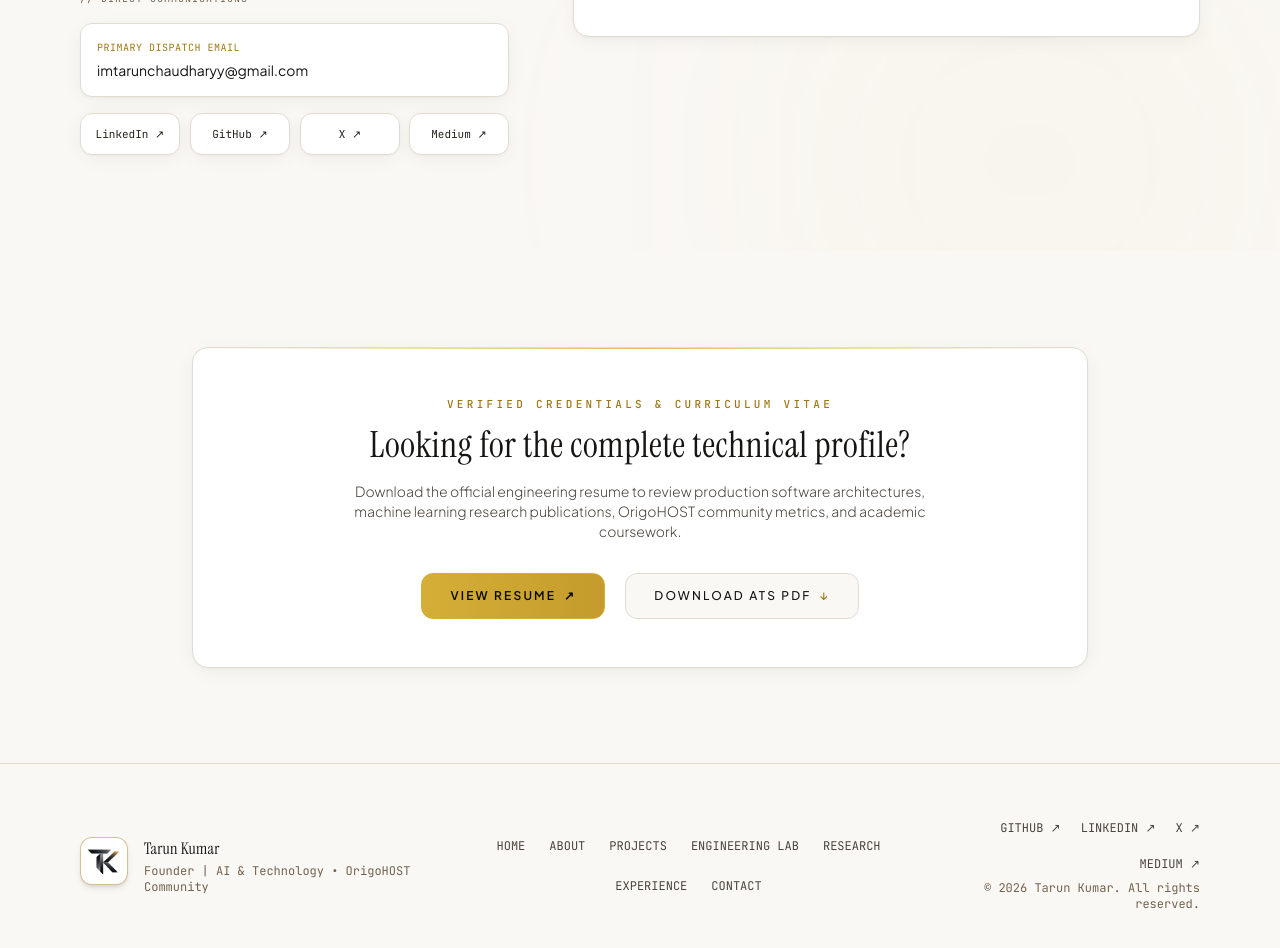
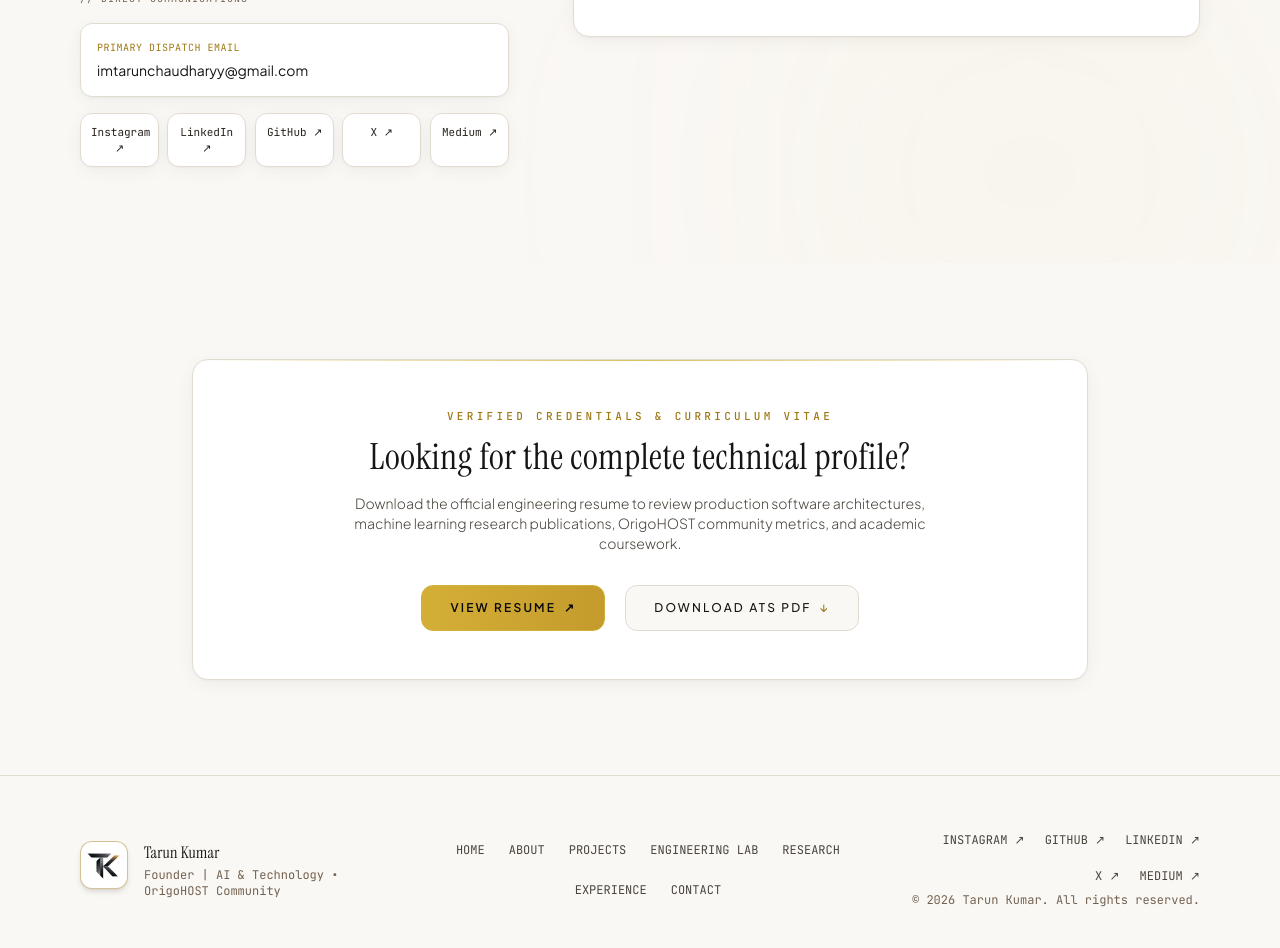
Before and after one commit to heytarunkumar/tarunportfolio, a React (Vite) app: page /contact in a window 1280 px wide. Shown: the part 580-1528 px from the top of the page. Built offline with nearby package versions, Linux system fonts and the light colour scheme.

Commit message:
feat: add Instagram social handle across footer contact CMS and schema

```diff
--- a/index.html
+++ b/index.html
@@ -116,6 +116,7 @@
         "url": "https://www.heytarunkumar.com",
         "image": "https://www.heytarunkumar.com/images/tarun-executive.jpg",
         "sameAs": [
+          "https://instagram.com/heytarunkumar",
           "https://github.com/haytarunkumar",
           "https://linkedin.com/in/haytarunkumar",
           "https://x.com/heytarunkumarr",
--- a/src/admin/pages/AdminPageManager.tsx
+++ b/src/admin/pages/AdminPageManager.tsx
@@ -22,6 +22,7 @@ export const AdminPageManager: React.FC = () => {
 
   // Contact Form State
   const [email, setEmail] = useState(profile.email || contact?.email || 'imtarunchaudharyy@gmail.com');
+  const [instagram, setInstagram] = useState(profile.socials?.instagram || 'https://instagram.com/heytarunkumar');
   const [github, setGithub] = useState(profile.socials?.github || 'https://github.com/haytarunkumar');
   const [linkedin, setLinkedin] = useState(profile.socials?.linkedin || 'https://linkedin.com/in/haytarunkumar');
   const [medium, setMedium] = useState(profile.socials?.medium || 'https://medium.com/@haytarunkumar');
@@ -75,6 +76,7 @@ export const AdminPageManager: React.FC = () => {
         linkedin,
         medium,
         x: xSocial,
+        instagram,
       },
     });
 
@@ -371,6 +373,19 @@ export const AdminPageManager: React.FC = () => {
             <div className="grid grid-cols-1 sm:grid-cols-2 gap-4">
               <div>
                 <label className="block text-[#A8988B] uppercase font-mono text-[11px] mb-1.5">
+                  INSTAGRAM PROFILE URL (@heytarunkumar)
+                </label>
+                <input
+                  type="url"
+                  value={instagram}
+                  onChange={(e) => setInstagram(e.target.value)}
+                  placeholder="https://instagram.com/heytarunkumar"
+                  className="w-full bg-[#0A0908] border border-[#26211B] focus:border-[#D4AF37] text-white p-3.5 rounded-xl outline-none font-mono transition-all"
+                />
+              </div>
+
+              <div>
+                <label className="block text-[#A8988B] uppercase font-mono text-[11px] mb-1.5">
                   GITHUB PROFILE URL
                 </label>
                 <input
@@ -381,7 +396,9 @@ export const AdminPageManager: React.FC = () => {
                   className="w-full bg-[#0A0908] border border-[#26211B] focus:border-[#D4AF37] text-white p-3.5 rounded-xl outline-none font-mono transition-all"
                 />
               </div>
+            </div>
 
+            <div className="grid grid-cols-1 sm:grid-cols-3 gap-4">
               <div>
                 <label className="block text-[#A8988B] uppercase font-mono text-[11px] mb-1.5">
                   LINKEDIN PROFILE URL
@@ -394,9 +411,7 @@ export const AdminPageManager: React.FC = () => {
                   className="w-full bg-[#0A0908] border border-[#26211B] focus:border-[#D4AF37] text-white p-3.5 rounded-xl outline-none font-mono transition-all"
                 />
               </div>
-            </div>
 
-            <div className="grid grid-cols-1 sm:grid-cols-2 gap-4">
               <div>
                 <label className="block text-[#A8988B] uppercase font-mono text-[11px] mb-1.5">
                   MEDIUM PROFILE URL
--- a/src/admin/pages/AdminSeoManager.tsx
+++ b/src/admin/pages/AdminSeoManager.tsx
@@ -114,6 +114,7 @@ export const AdminSeoManager: React.FC = () => {
     jobTitle: 'Python Developer | Cloud & DevOps Engineer',
     url: canonicalUrl,
     sameAs: [
+      'https://instagram.com/heytarunkumar',
       'https://github.com/haytarunkumar',
       'https://linkedin.com/in/haytarunkumar',
       'https://x.com/heytarunkumarr',
--- a/src/components/ContactSection.tsx
+++ b/src/components/ContactSection.tsx
@@ -67,6 +67,7 @@ export const ContactSection: React.FC = () => {
   };
 
   const contactEmail = contact?.email || profile?.email || 'imtarunchaudharyy@gmail.com';
+  const instagramUrl = profile?.socials?.instagram || 'https://instagram.com/heytarunkumar';
   const linkedinUrl = profile?.socials?.linkedin || 'https://linkedin.com/in/haytarunkumar';
   const githubUrl = profile?.socials?.github || 'https://github.com/haytarunkumar';
   const xUrl = profile?.socials?.x || 'https://x.com/heytarunkumarr';
@@ -160,12 +161,20 @@ export const ContactSection: React.FC = () => {
                 <div className="text-sm text-white font-sans group-hover:text-[#D4AF37] transition-colors">{contactEmail}</div>
               </a>
 
-              <div className="grid grid-cols-2 sm:grid-cols-4 gap-2.5">
+              <div className="grid grid-cols-2 sm:grid-cols-3 lg:grid-cols-5 gap-2">
+                <a
+                  href={instagramUrl}
+                  target="_blank"
+                  rel="noopener noreferrer"
+                  className="card-lift p-2.5 rounded-xl border border-[#26211B] bg-[#12100E] hover:border-[#D4AF37]/40 text-center transition-all group"
+                >
+                  <span className="block text-[11px] text-[#E8DFD8] group-hover:text-[#D4AF37] font-mono">Instagram ↗</span>
+                </a>
                 <a
                   href={linkedinUrl}
                   target="_blank"
                   rel="noopener noreferrer"
-                  className="card-lift p-3 rounded-xl border border-[#26211B] bg-[#12100E] hover:border-[#D4AF37]/40 text-center transition-all group"
+                  className="card-lift p-2.5 rounded-xl border border-[#26211B] bg-[#12100E] hover:border-[#D4AF37]/40 text-center transition-all group"
                 >
                   <span className="block text-[11px] text-[#E8DFD8] group-hover:text-[#D4AF37] font-mono">LinkedIn ↗</span>
                 </a>
@@ -173,7 +182,7 @@ export const ContactSection: React.FC = () => {
                   href={githubUrl}
                   target="_blank"
                   rel="noopener noreferrer"
-                  className="card-lift p-3 rounded-xl border border-[#26211B] bg-[#12100E] hover:border-[#D4AF37]/40 text-center transition-all group"
+                  className="card-lift p-2.5 rounded-xl border border-[#26211B] bg-[#12100E] hover:border-[#D4AF37]/40 text-center transition-all group"
                 >
                   <span className="block text-[11px] text-[#E8DFD8] group-hover:text-[#D4AF37] font-mono">GitHub ↗</span>
                 </a>
@@ -181,7 +190,7 @@ export const ContactSection: React.FC = () => {
                   href={xUrl}
                   target="_blank"
                   rel="noopener noreferrer"
-                  className="card-lift p-3 rounded-xl border border-[#26211B] bg-[#12100E] hover:border-[#D4AF37]/40 text-center transition-all group"
+                  className="card-lift p-2.5 rounded-xl border border-[#26211B] bg-[#12100E] hover:border-[#D4AF37]/40 text-center transition-all group"
                 >
                   <span className="block text-[11px] text-[#E8DFD8] group-hover:text-[#D4AF37] font-mono">X ↗</span>
                 </a>
@@ -189,7 +198,7 @@ export const ContactSection: React.FC = () => {
                   href={mediumUrl}
                   target="_blank"
                   rel="noopener noreferrer"
-                  className="card-lift p-3 rounded-xl border border-[#26211B] bg-[#12100E] hover:border-[#D4AF37]/40 text-center transition-all group"
+                  className="card-lift p-2.5 rounded-xl border border-[#26211B] bg-[#12100E] hover:border-[#D4AF37]/40 text-center transition-all group"
                 >
                   <span className="block text-[11px] text-[#E8DFD8] group-hover:text-[#D4AF37] font-mono">Medium ↗</span>
                 </a>
--- a/src/components/layout/Footer.tsx
+++ b/src/components/layout/Footer.tsx
@@ -68,6 +68,14 @@ export const Footer: React.FC = () => {
         <div className="text-center md:text-right text-xs font-mono text-[#8C6D4F]">
           <div className="flex flex-wrap justify-center md:justify-end gap-5 mb-2 text-[#C4B5A5]">
             <a
+              href={profile?.socials?.instagram || 'https://instagram.com/heytarunkumar'}
+              target="_blank"
+              rel="noopener noreferrer"
+              className="hover:text-[#D4AF37] transition-colors"
+            >
+              INSTAGRAM ↗
+            </a>
+            <a
               href={profile?.socials?.github || 'https://github.com/haytarunkumar'}
               target="_blank"
               rel="noopener noreferrer"
--- a/src/data/profile.ts
+++ b/src/data/profile.ts
@@ -20,6 +20,7 @@ export interface Profile {
     linkedin: string;
     x: string;
     medium: string;
+    instagram?: string;
   };
   resumeUrl: string;
 }
@@ -49,6 +50,7 @@ export const profileData: Profile = {
     linkedin: "https://linkedin.com/in/haytarunkumar",
     x: "https://x.com/heytarunkumarr",
     medium: "https://medium.com/@haytarunkumar",
+    instagram: "https://instagram.com/heytarunkumar",
   },
   resumeUrl: "/resume/Tarun_Kumar_Resume_ATS_OnePage.pdf",
 };
```
